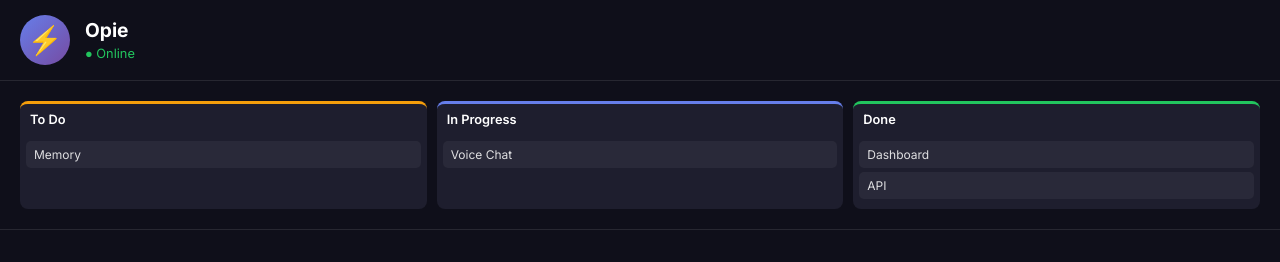
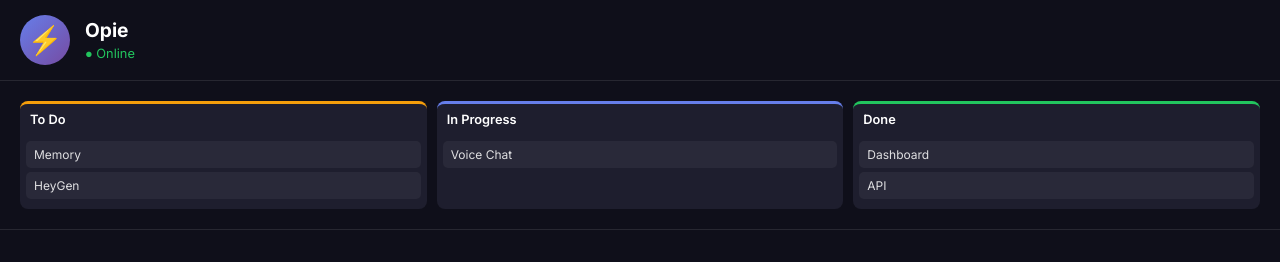
Before and after one commit to omniaintelligenceteam-ctrl/Opie2ndbrain, a Next.js app: page / in a window 1280 px wide. Shown: the top 262 px of the page. Built offline with nearby package versions, Linux system fonts and the light colour scheme.

Commit message:
Add HeyGen to todo

```diff
--- a/src/components/OpieKanban.tsx
+++ b/src/components/OpieKanban.tsx
@@ -69,7 +69,7 @@ export default function OpieKanban(): React.ReactElement {
   };
 
   const columns = [
-    { id: 'todo', title: 'To Do', color: '#f59e0b', tasks: ['Memory'] },
+    { id: 'todo', title: 'To Do', color: '#f59e0b', tasks: ['Memory', 'HeyGen'] },
     { id: 'progress', title: 'In Progress', color: '#667eea', tasks: ['Voice Chat'] },
     { id: 'done', title: 'Done', color: '#22c55e', tasks: ['Dashboard', 'API'] }
   ];
```
